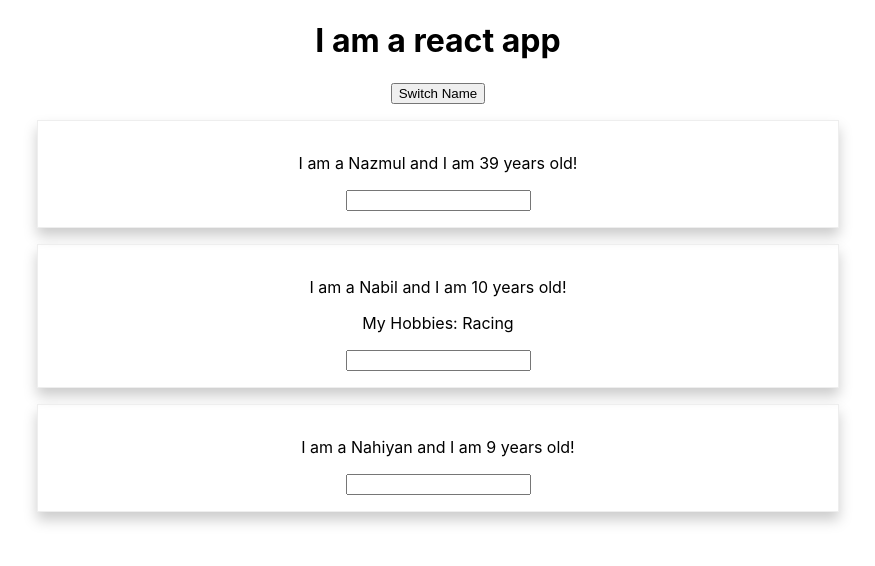
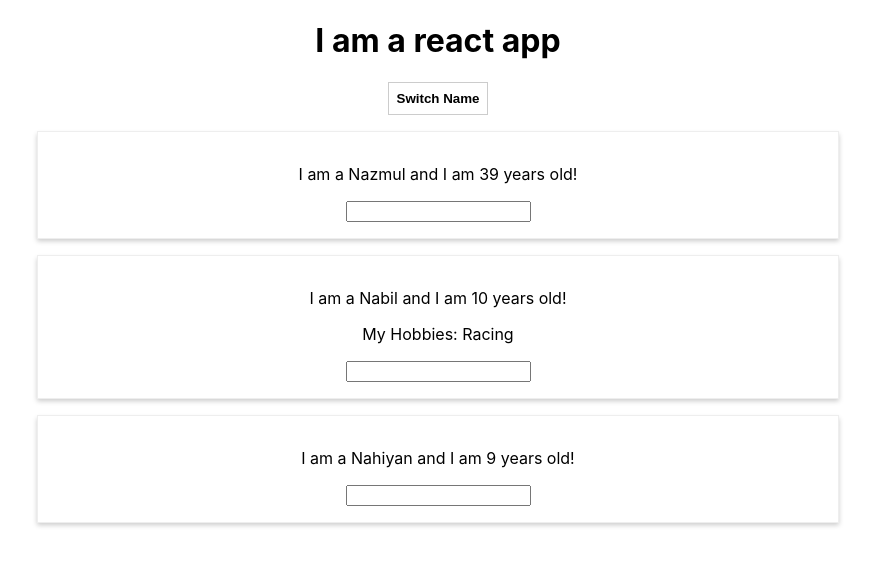
Before and after one commit to nazmulb/react.js, a React (Create React App) app in the folder learning/myapp/: page / in a window 1280 px wide. Shown: the top 566 px of the page, without its empty margins (202-1077 px from the left). Built offline with nearby package versions, Linux system fonts and the light colour scheme.

Commit message:
added codes

```diff
--- a/learning/myapp/src/App.js
+++ b/learning/myapp/src/App.js
@@ -9,7 +9,7 @@ class App extends Component {
       { name: "Nabil", age: 10 },
       { name: "Nahiyan", age: 9 },
     ],
-    otherState: 'some other value'
+    otherState: "some other value",
   };
 
   switchNameHandler = (newName) => {
@@ -25,7 +25,7 @@ class App extends Component {
   changeNameHandler = (event) => {
     this.setState({
       persons: [
-        { name: 'Nazmul', age: 39 },
+        { name: "Nazmul", age: 39 },
         { name: event.target.value, age: 10.5 },
         { name: "Nahiyan", age: 9.5 },
       ],
@@ -33,10 +33,23 @@ class App extends Component {
   };
 
   render() {
+    const style = {
+      fontWeight: '600',
+      backgroundColor: '#FFF',
+      border: '0.1rem solid #CCC',
+      padding: '0.5rem',
+      cursor: 'pointer'
+    };
+
     return (
       <div className="App">
         <h1>I am a react app</h1>
-        <button onClick={ () => this.switchNameHandler('Nazmul!!!')}>Switch Name</button>
+        <button
+          style={style}
+          onClick={() => this.switchNameHandler("Nazmul!!!")}
+        >
+          Switch Name
+        </button>
         <Person
           name={this.state.persons[0].name}
           age={this.state.persons[0].age}
@@ -44,7 +57,7 @@ class App extends Component {
         <Person
           name={this.state.persons[1].name}
           age={this.state.persons[1].age}
-          click={this.switchNameHandler.bind(this, 'Nazmul Basher')}
+          click={this.switchNameHandler.bind(this, "Nazmul Basher")}
           changed={this.changeNameHandler}
         >
           My Hobbies: Racing
--- a/learning/myapp/src/Person/Person.css
+++ b/learning/myapp/src/Person/Person.css
@@ -3,6 +3,6 @@
     margin: 1rem auto;
     padding: 1rem;
     border: 0.1rem solid #EEE;
-    box-shadow: 0 0.5rem 0.8rem #CCC;
+    box-shadow: 0 0.2rem 0.3rem #CCC;
     text-align: center;
 }
```
